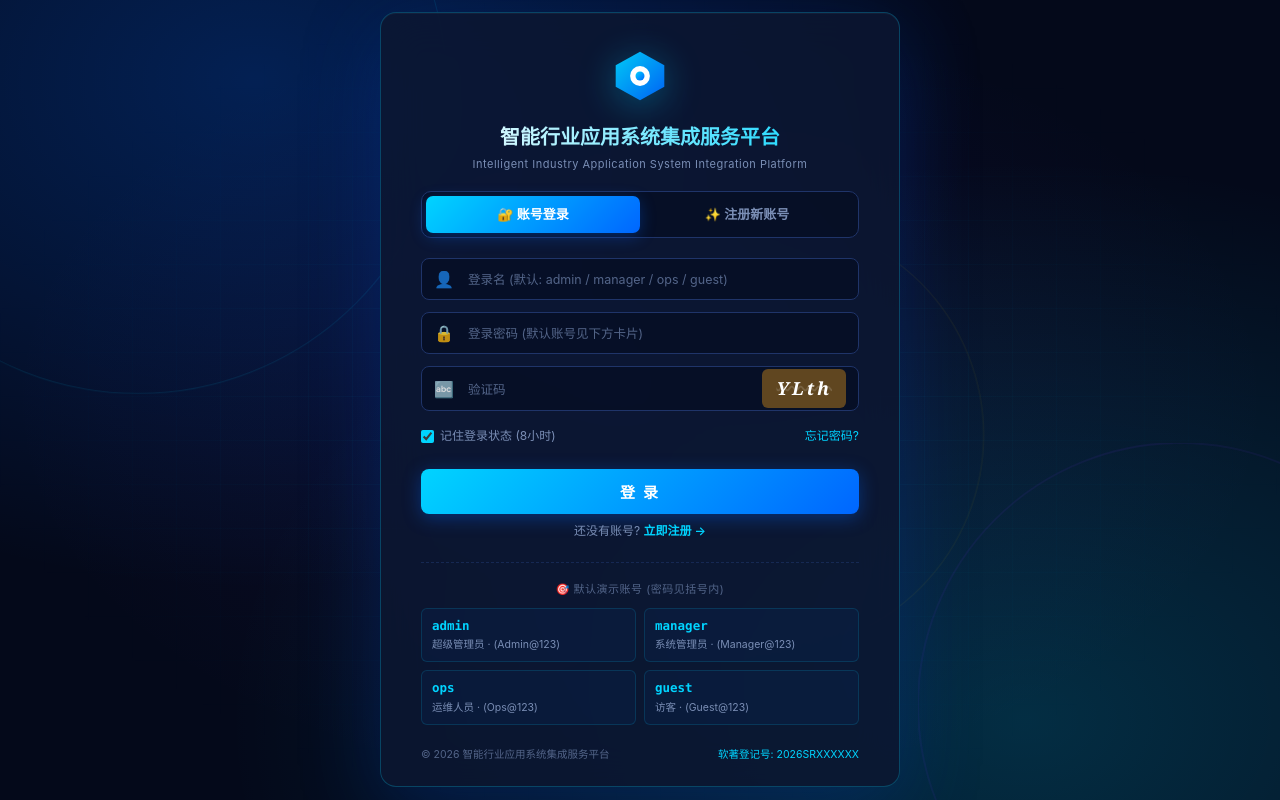
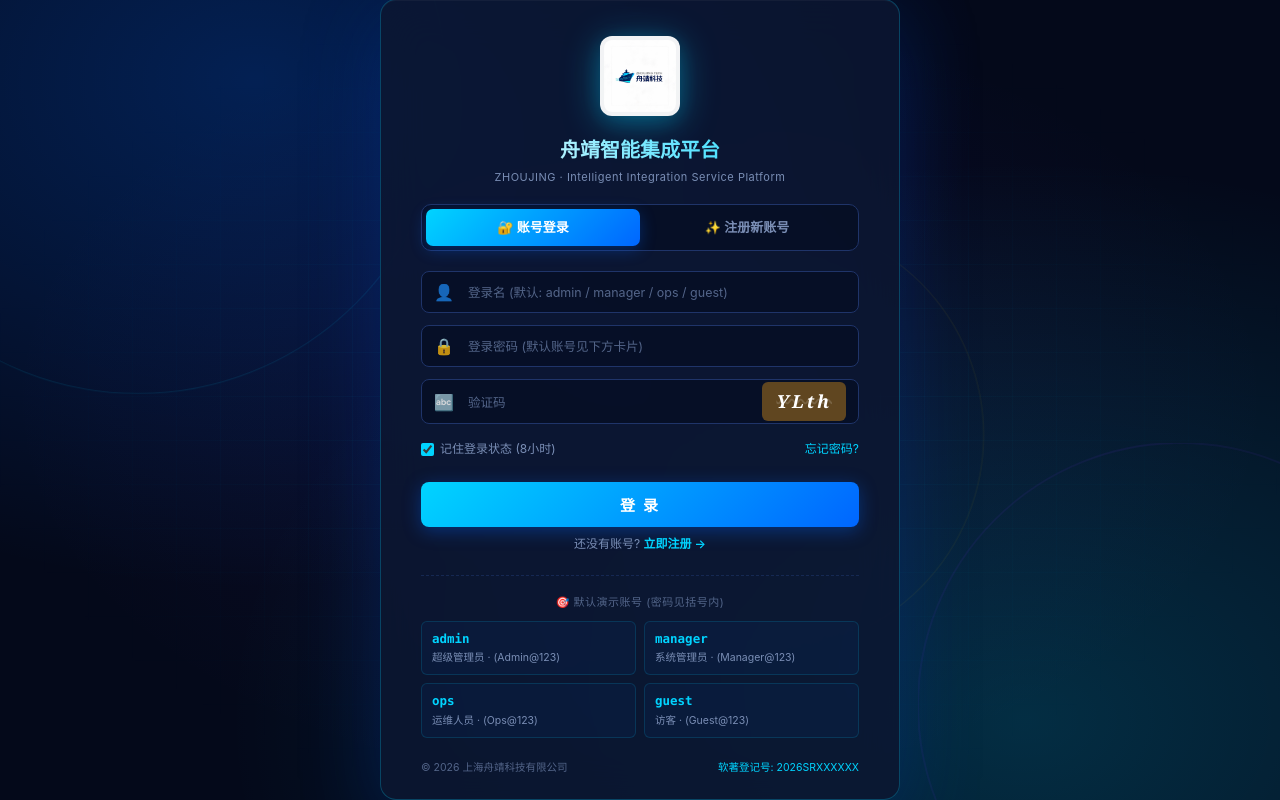
Before and after one commit to yeqifang0/intelligent-industry-integration-platform, a plain HTML site: page index.html in a window 1280 px wide. Drawn offline with nearby package versions, Linux system fonts and the light colour scheme.

Commit message:
V3.0 品牌升级 - 舟靖科技公司化改造
1. 平台名称 智能行业应用系统集成服务平台 → 舟靖智能集成平台 (title/h1/login标题/页眉/页脚/软著卡片全部替换)
2. 版权公司 舟靖智能集成平台 → 上海舟靖科技有限公司
3. 英文副标题 Intelligent Industry... → ZHOUJING · Intelligent Integration Service Platform
4. Logo 替换为舟靖科技品牌图片 assets/logo.jpg (登录页80x80 + 页眉40x40)
5. 删除侧边栏 3个 Ⅰ类/Ⅱ类专利分类徽章 (自适应集成中心/芯片/边缘设备)
6. 删除 Dashboard 4张成果卡片的专利分类标签 (Ⅰ类发明专利/Ⅰ类布图设计/Ⅱ类实用新型/Ⅱ类软件著作权)
7. 删除自适应集成中心页面 I类发明专利 描述文案
8. 删除芯片页面 I类集成电路布图设计 描述文案
9. 同步更新软著卡片名称为 舟靖智能集成服务平台

```diff
--- a/css/style.css
+++ b/css/style.css
@@ -1,5 +1,5 @@
 /* ===========================
-   智能行业应用系统集成服务平台
+   舟靖智能集成平台
    全局样式 · 深色科技风主题
    =========================== */
 * { box-sizing: border-box; margin: 0; padding: 0; }
--- a/index.html
+++ b/index.html
@@ -2,7 +2,7 @@
 <html lang="zh-CN"><head>
     <meta charset="UTF-8">
     <meta name="viewport" content="width=device-width, initial-scale=1.0">
-    <title>智能行业应用系统集成服务平台</title>
+    <title>舟靖智能集成平台</title>
     <link rel="stylesheet" href="css/style.css">
     <script src="https://cdn.jsdelivr.net/npm/echarts@5.4.3/dist/echarts.min.js"></script>
     <script src="js/auth.js"></script>
@@ -18,17 +18,10 @@
         </div>
         <div class="login-box">
             <div class="login-logo">
-                <svg viewBox="0 0 60 60" width="54" height="54">
-                    <defs><linearGradient id="lgLogo" x1="0%" y1="0%" x2="100%" y2="100%">
-                        <stop offset="0%" stop-color="#00d4ff"/><stop offset="100%" stop-color="#0066ff"/>
-                    </linearGradient></defs>
-                    <polygon points="30,3 57,18 57,42 30,57 3,42 3,18" fill="url(#lgLogo)" opacity="0.95"/>
-                    <circle cx="30" cy="30" r="11" fill="#fff"/>
-                    <circle cx="30" cy="30" r="5" fill="url(#lgLogo)"/>
-                </svg>
-            </div>
-            <div class="login-title">智能行业应用系统集成服务平台</div>
-            <div class="login-subtitle">Intelligent Industry Application System Integration Platform</div>
+                <img src="assets/logo.jpg" alt="舟靖科技" width="80" height="80" style="border-radius:12px;background:rgba(255,255,255,0.95);padding:4px;box-shadow:0 4px 20px rgba(0,212,255,0.15);">
+            </div>
+            <div class="login-title">舟靖智能集成平台</div>
+            <div class="login-subtitle">ZHOUJING · Intelligent Integration Service Platform</div>
 
             <!-- 登录/注册 Tab 切换 -->
             <div class="auth-tabs">
@@ -142,7 +135,7 @@
                 </div>
             </div>
             <div class="login-footer">
-                <span>© 2026 智能行业应用系统集成服务平台</span>
+                <span>© 2026 上海舟靖科技有限公司</span>
                 <span style="color:var(--primary)">软著登记号: 2026SRXXXXXX</span>
             </div>
         </div>
@@ -162,21 +155,11 @@
     <header class="top-header">
         <div class="header-left">
             <div class="logo">
-                <svg viewBox="0 0 40 40" width="40" height="40">
-                    <defs>
-                        <linearGradient id="logoGrad" x1="0%" y1="0%" x2="100%" y2="100%">
-                            <stop offset="0%" style="stop-color:#00d4ff;stop-opacity:1"></stop>
-                            <stop offset="100%" style="stop-color:#0066ff;stop-opacity:1"></stop>
-                        </linearGradient>
-                    </defs>
-                    <polygon points="20,2 38,12 38,28 20,38 2,28 2,12" fill="url(#logoGrad)" stroke="#00d4ff" stroke-width="1"></polygon>
-                    <circle cx="20" cy="20" r="8" fill="#ffffff" opacity="0.9"></circle>
-                    <circle cx="20" cy="20" r="4" fill="url(#logoGrad)"></circle>
-                </svg>
+                <img src="assets/logo.jpg" alt="舟靖科技" width="40" height="40" style="border-radius:8px;background:rgba(255,255,255,0.95);padding:2px;">
             </div>
             <div class="header-title">
-                <h1>智能行业应用系统集成服务平台</h1>
-                <p>Intelligent Industry Application System Integration Service Platform</p>
+                <h1>舟靖智能集成平台</h1>
+                <p>ZHOUJING · Intelligent Integration Service Platform</p>
             </div>
         </div>
         <div class="header-right">
@@ -223,17 +206,14 @@
                 <div class="menu-item" data-page="integration">
                     <span class="menu-icon">🧠</span>
                     <span class="menu-text">自适应集成中心</span>
-                    <span class="menu-tag tag-I">Ⅰ类</span>
                 </div>
                 <div class="menu-item" data-page="chip">
                     <span class="menu-icon">🔌</span>
                     <span class="menu-text">芯片与数据链路</span>
-                    <span class="menu-tag tag-I">Ⅰ类</span>
                 </div>
                 <div class="menu-item" data-page="devices">
                     <span class="menu-icon">📦</span>
                     <span class="menu-text">边缘设备管理</span>
-                    <span class="menu-tag tag-II">Ⅱ类</span>
                 </div>
                 <div class="menu-section">系统工具</div>
                 <div class="menu-item" data-page="algorithm">
@@ -277,27 +257,19 @@
                 <!-- 四大成果卡片 -->
                 <div class="patents-row">
                     <div class="patent-card type-I">
-                        <div class="patent-level">Ⅰ类发明专利</div>
                         <div class="patent-name">跨平台人工智能行业应用<br>自适应集成系统</div>
-
                         <div class="patent-stat"><span class="stat-num" id="adaptionCount">8,642</span><span>次适配完成</span></div>
                     </div>
                     <div class="patent-card type-I">
-                        <div class="patent-level">Ⅰ类布图设计</div>
                         <div class="patent-name">人工智能模拟信号<br>预处理芯片</div>
-
                         <div class="patent-stat"><span class="stat-num" id="chipProcessCount">1,258</span><span>万条数据过滤</span></div>
                     </div>
                     <div class="patent-card type-II">
-                        <div class="patent-level">Ⅱ类实用新型</div>
                         <div class="patent-name">边缘计算<br>控制设备</div>
-
                         <div class="patent-stat"><span class="stat-num" id="deviceOnlineCount">342</span><span>台在线设备</span></div>
                     </div>
                     <div class="patent-card type-soft">
-                        <div class="patent-level">Ⅱ类软件著作权</div>
-                        <div class="patent-name">智能行业应用系统<br>集成服务平台</div>
-
+                        <div class="patent-name">舟靖智能集成<br>服务平台</div>
                         <div class="patent-stat"><span class="stat-num" id="apiCallCount">248,391</span><span>次API调用</span></div>
                     </div>
                 </div>
@@ -392,7 +364,6 @@
                 <div class="page-header">
                     <div>
                         <h2>🧠 跨平台人工智能行业应用自适应集成中心</h2>
-                        <p class="page-desc">Ⅰ类发明专利 · 核心算法载体：自动识别设备协议、智能适配AI应用，将"手写代码集成"变成"拖拽式配置"</p>
                     </div>
                     <div class="header-actions">
                         <button class="btn btn-primary" onclick="runIntegrationDemo()">▶ 运行算法演示</button>
@@ -625,7 +596,6 @@
                 <div class="page-header">
                     <div>
                         <h2>🔌 人工智能模拟信号预处理芯片</h2>
-                        <p class="page-desc">Ⅰ类集成电路布图设计 · 边缘硬件最底层电路支撑：物理世界→干净数字信号的第一道关口</p>
                     </div>
                     <div class="header-actions">
                         <label class="switch-label"><input type="checkbox" id="noiseToggle" checked=""> 注入噪声模拟</label>
```
Also changed, not shown: assets/logo.jpg (added).
